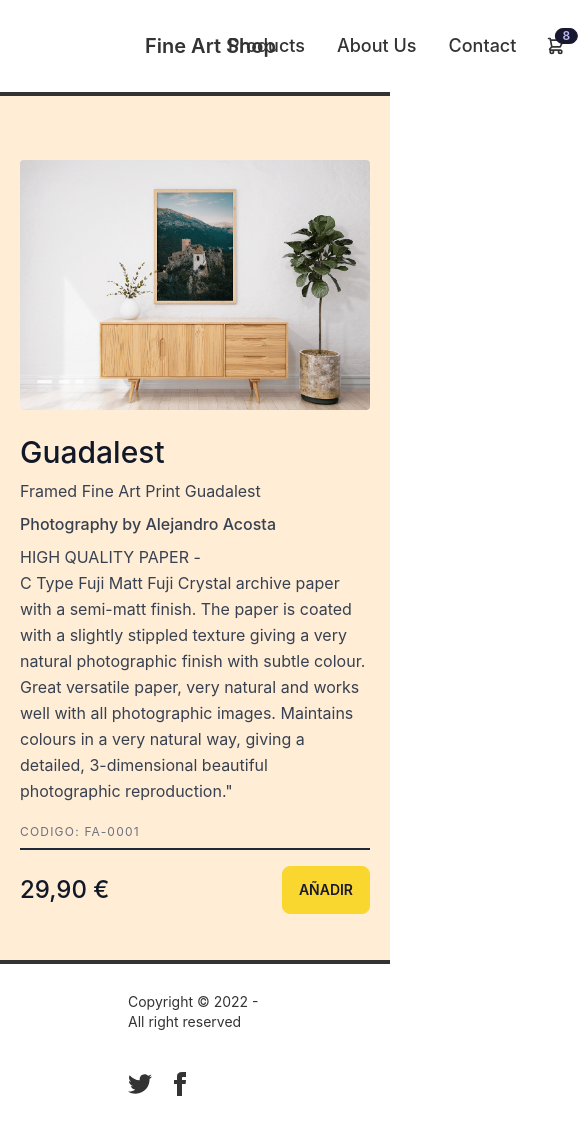
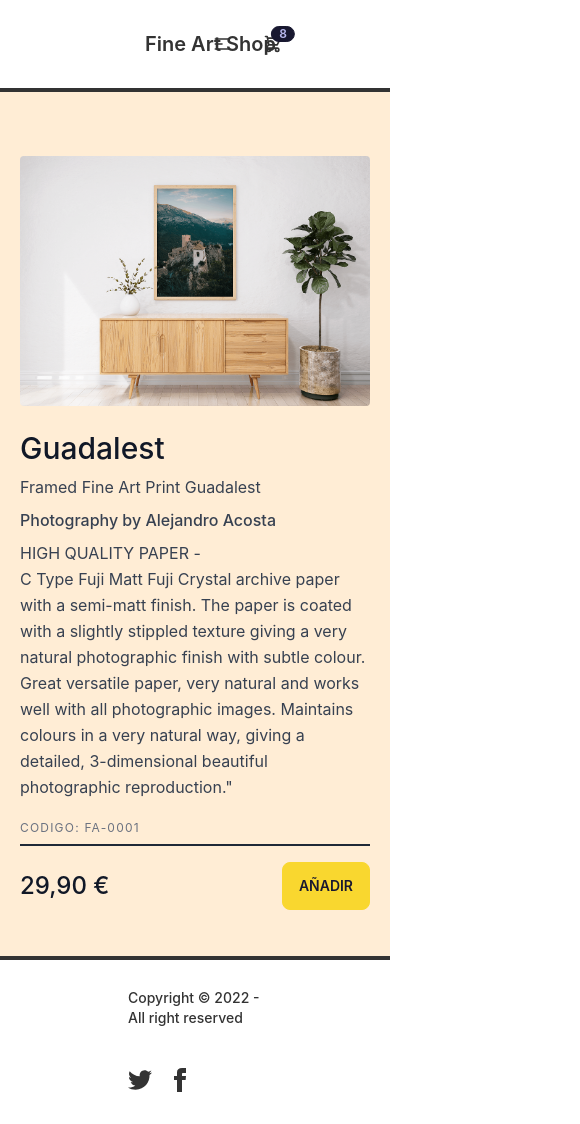
Before and after one commit to aleeacosta/cursoReactAlejandroAcosta, a React (Create React App) app: page /productos/1 in a window 390 px wide. Shown: the whole page, 580 px wide, since content can reach past the window. Built offline with nearby package versions, Linux system fonts and the light colour scheme.

Commit message:
cambios de UI

```diff
--- a/src/components/Footer.jsx
+++ b/src/components/Footer.jsx
@@ -4,7 +4,7 @@
   return (
     <>
         <footer className="footer items-center bg-base-100 text-base-content px-32 py-7 mt-5 border-t-4 border-current" data-theme="bumblebee">
-            <div className="items-center grid-flow-col">
+            <div className="items-center grid-flow-col font-medium">
                 <p>Copyright © 2022 - All right reserved</p>
             </div>
             <div className="grid-flow-col gap-4 md:place-self-center md:justify-self-end">
--- a/src/components/NavBar.jsx
+++ b/src/components/NavBar.jsx
@@ -4,7 +4,7 @@
 const NavBar = (props) => {
   return (
     <>
-        <div className="navbar bg-base-100 px-32 py-5 border-b-4 border-current" data-theme="bumblebee">
+        {/* <div className="navbar bg-base-100 px-32 py-5 border-b-4 border-current" data-theme="bumblebee">
             <div className="flex-1">
                 <Link to={'/'} className="btn btn-ghost normal-case text-xl">Fine Art Shop</Link>
             </div>
@@ -16,7 +16,43 @@
                 </ul>
             </div>
             {props.children}
+        </div>  */}
+
+        <div class="navbar bg-base-100 px-32 py-5 border-b-4 border-current" data-theme="bumblebee">
+            <div class="navbar-start">
+                <Link to={'/'} className="btn btn-ghost normal-case text-xl">Fine Art Shop</Link>
+            </div>
+
+            <div class="navbar-end">
+            <div class=" hidden lg:flex">
+                <ul class="menu menu-horizontal p-0 font-medium text-lg">
+                <li><Link to={'/productos'}>Products</Link></li>
+                    <li><a>About Us</a></li>
+                    <li><a>Contact</a></li>
+                </ul>
+            </div>
+
+
+                <div class="dropdown">
+                    <label tabindex="0" class="btn btn-ghost lg:hidden">
+                        <svg xmlns="http://www.w3.org/2000/svg" class="h-5 w-5" fill="none" viewBox="0 0 24 24" stroke="currentColor"><path stroke-linecap="round" stroke-linejoin="round" stroke-width="2" d="M4 6h16M4 12h8m-8 6h16" /></svg>
+                    </label>
+                    <ul tabindex="0" class="menu menu-compact dropdown-content mt-3 p-2 shadow bg-base-100 rounded-box w-40 font-medium text-lg">
+                    <li><Link to={'/productos'}>Products</Link></li>
+                        <li><a>About Us</a></li>
+                        <li><a>Contact</a></li>
+                    </ul>
+                </div>
+            </div>
+            {props.children}
         </div>
+
+
+
+
+
+
+
     </>
   )
 }
```
